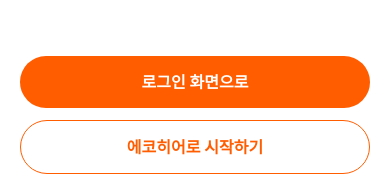
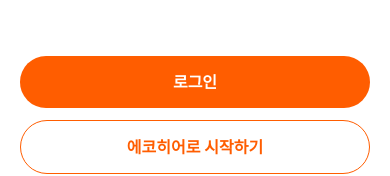
Before and after one commit to get-team/frontend, a React Native app: screen /Splash in a window 390 px wide. Shown: the part 419-595 px from the top of the page. Built offline with nearby package versions, Linux system fonts and the light colour scheme.

Commit message:
fix: code

```diff
--- a/screens/Splash/Splash.js
+++ b/screens/Splash/Splash.js
@@ -1,7 +1,14 @@
 import React, { Fragment } from "react";
-import { View, Text, TouchableOpacity, SafeAreaView, StatusBar } from "react-native";
+import {
+  View,
+  Text,
+  TouchableOpacity,
+  SafeAreaView,
+  StatusBar,
+  Animated
+} from "react-native";
 import { useNavigation } from "@react-navigation/native";
-import Logo from "../../component/Svg/Logo"
+import Logo from "../../component/Svg/Logo.js"
 import styles from "./SplashStyles"
 
 const Splash = () => {
@@ -34,14 +41,13 @@
               }}
               style={styles.loginButton}
             >
-              <Text style={styles.loginButtonText}>로그인 화면으로</Text>
+              <Text style={styles.loginButtonText}>로그인</Text>
             </TouchableOpacity>
 
             <TouchableOpacity
-              // onPress={() => navigation.navigate("Signin", { screen: 'Signin' })}
               onPress={() => {
                 navigation.removeListener
-                navigation.navigate("Signin", { screen: 'Signin' })
+                navigation.navigate("SignUp", { screen: 'SignUp' })
               }}
               style={styles.signInButton}
             >
--- a/screens/kakaoLogin.js
+++ b/screens/kakaoLogin.js
@@ -10,7 +10,7 @@
     <View style={Styles.container}>
       <Text style={Styles.HomeText}>카카오 화면</Text>
       <TouchableOpacity
-          onPress={() => navigation.navigate("Signup", { screen: 'Signup' })}
+          onPress={() => navigation.navigate("SignUp", { screen: 'SignUp' })}
           style={Styles.NextBottom}
         >
           <Text style={Styles.BottomText}>회원가입 화면으로</Text>
```
